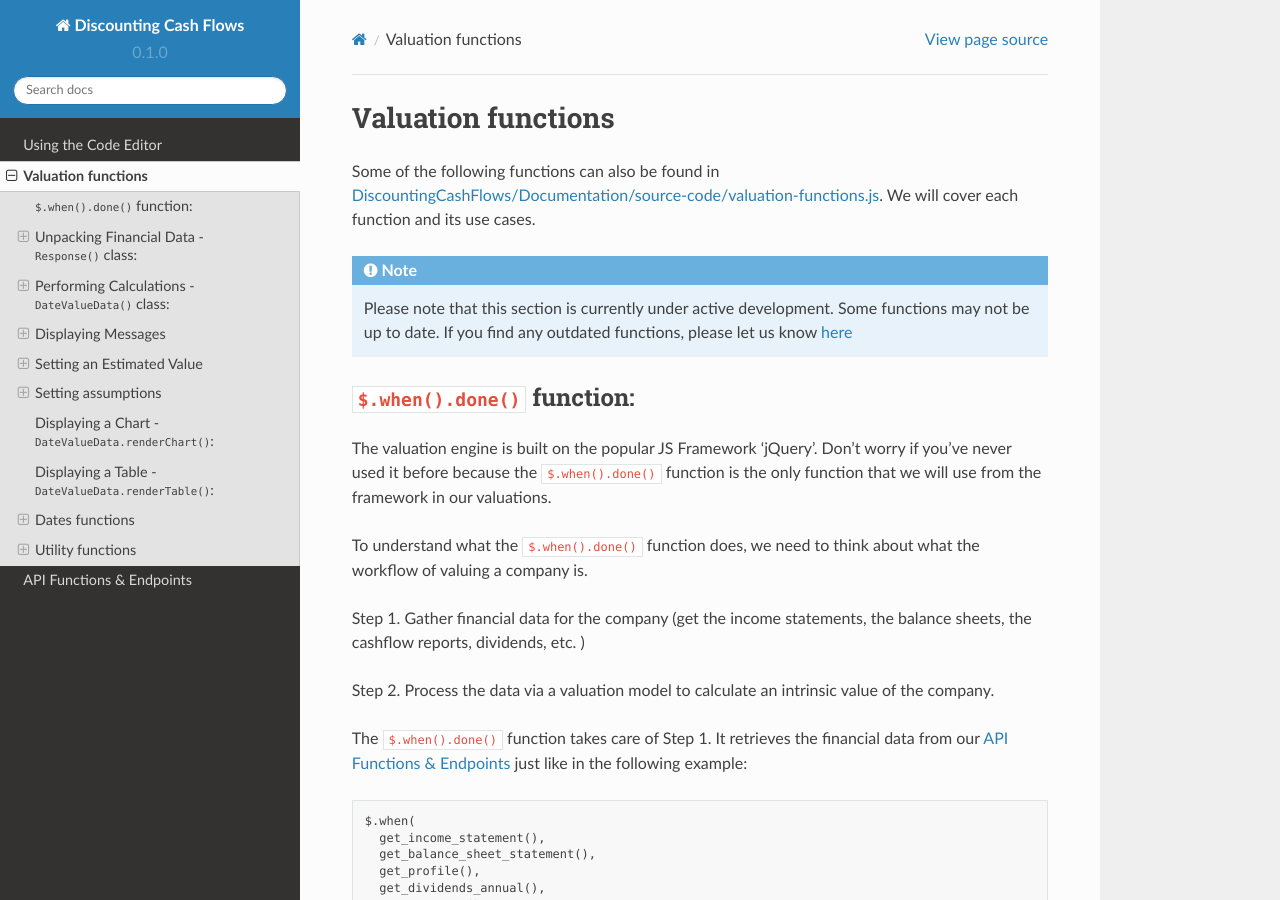
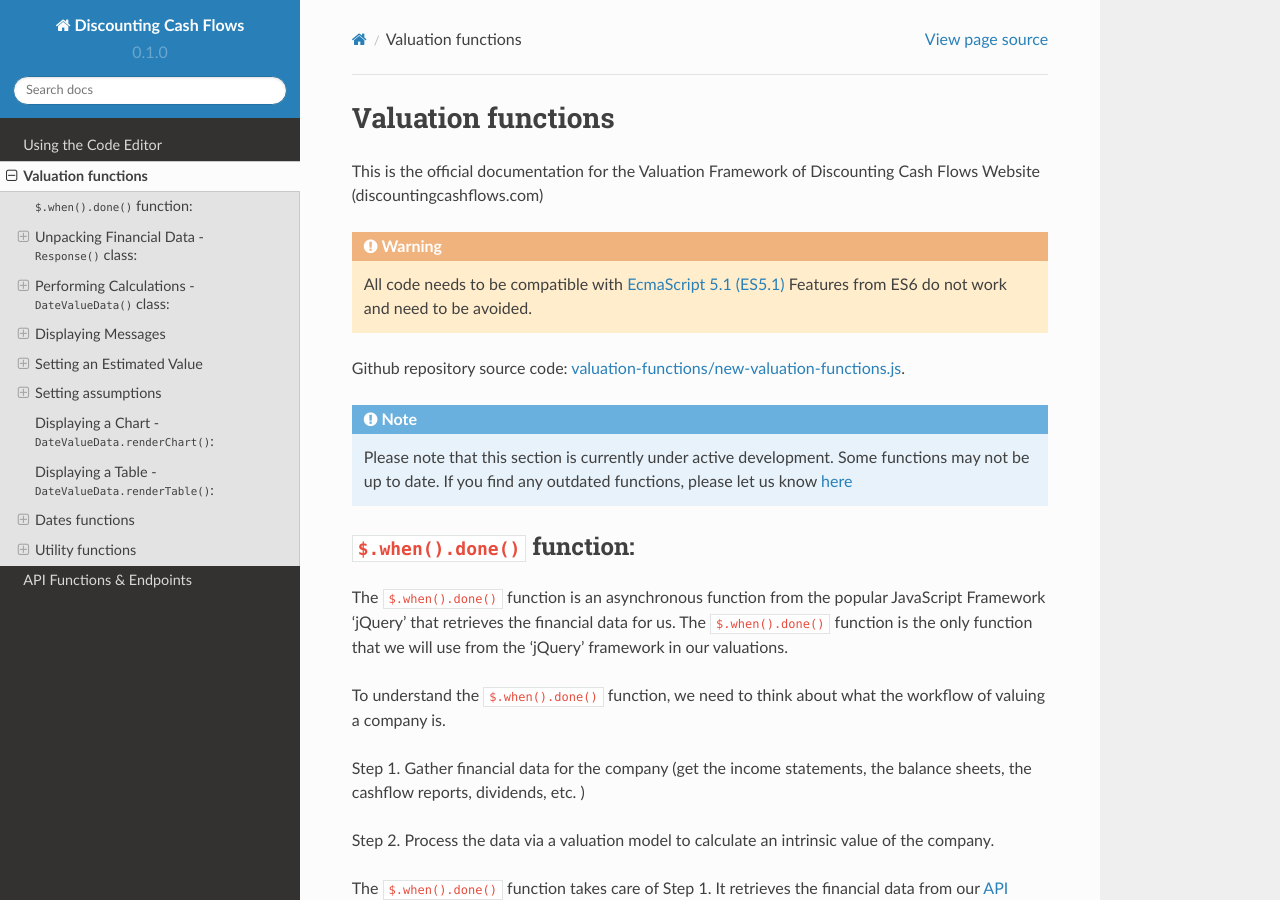
Before and after one commit to DiscountingCashFlows/readthedocs, a Sphinx documentation site: the page built from docs/source/functions.rst, in a window 1280 px wide and 900 px high. Built offline with Sphinx 7.4.7 and the Read the Docs theme 2.0.0, drawn with Linux system fonts in a browser that asks for light colours.

Commit message:
Update functions.rst

```diff
--- a/docs/source/functions.rst
+++ b/docs/source/functions.rst
@@ -1,7 +1,14 @@
 Valuation functions
 ====================
 
-Some of the following functions can also be found in `DiscountingCashFlows/Documentation/source-code/valuation-functions.js <https://github.com/DiscountingCashFlows/Documentation/blob/main/source-code/valuation-functions.js>`__. We will cover each function and its use cases.
+This is the official documentation for the Valuation Framework of Discounting Cash Flows Website (discountingcashflows.com)
+
+.. warning::
+
+   All code needs to be compatible with `EcmaScript 5.1 (ES5.1) <https://www.w3schools.com/js/js_es5.asp>`__
+   Features from ES6 do not work and need to be avoided.
+
+Github repository source code: `valuation-functions/new-valuation-functions.js <https://github.com/DiscountingCashFlows/Documentation/blob/main/source-code/valuation-functions/new-valuation-functions.js>`__.
 
 .. note::
 
@@ -10,9 +17,9 @@ Some of the following functions can also be found in `DiscountingCashFlows/Docum
 ``$.when().done()`` function:
 -----------------------------
 
-The valuation engine is built on the popular JS Framework 'jQuery'. Don't worry if you've never used it before because the ``$.when().done()`` function is the only function that we will use from the framework in our valuations.
+The ``$.when().done()`` function is an asynchronous function from the popular JavaScript Framework 'jQuery' that retrieves the financial data for us. The ``$.when().done()`` function is the only function that we will use from the 'jQuery' framework in our valuations.
 
-To understand what the ``$.when().done()`` function does, we need to think about what the workflow of valuing a company is.
+To understand the ``$.when().done()`` function, we need to think about what the workflow of valuing a company is.
 
 Step 1. Gather financial data for the company (get the income statements, the balance sheets, the cashflow reports, dividends, etc. )
 
```
